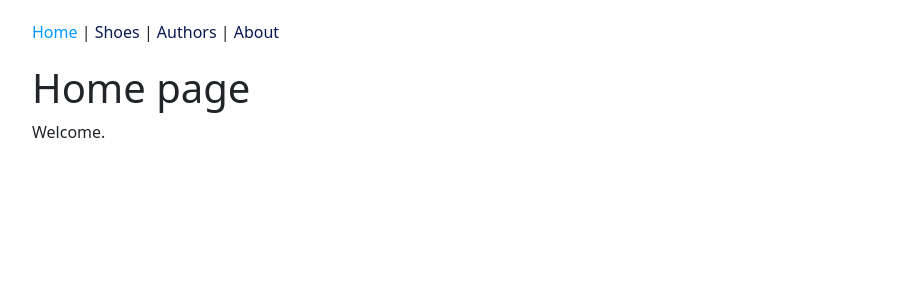
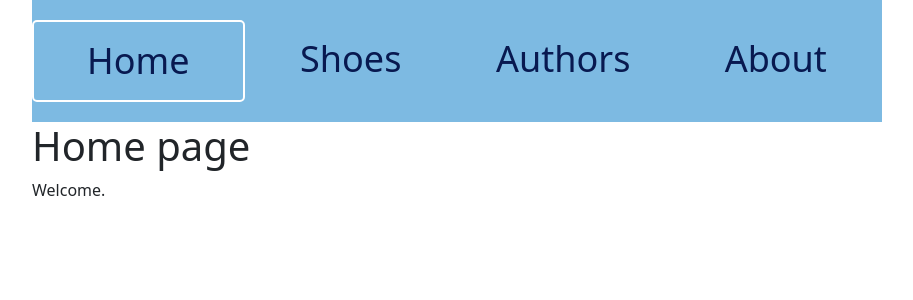
Before and after one commit to malgorzataxkowal/react-project, a React app: page / in a window 1280 px wide. Shown: the top 300 px of the page, without its empty margins (183-1096 px from the left). Built offline with nearby package versions, Linux system fonts and the light colour scheme.

Commit message:
SASS styling

```diff
--- a/src/components/authors/AuthorShoesList.js
+++ b/src/components/authors/AuthorShoesList.js
@@ -3,12 +3,12 @@ import { PropTypes } from "prop-types";
 
 const AuthorShoesList = ({ author, authorShoes }) => {
   return (
-    <>
+    <div className="authorsLists">
       <h3>Shoes created by : {author ?? ""}</h3>
       {authorShoes.map((item) => (
         <h4 key={item.id}>{item.title}</h4>
       ))}
-    </>
+    </div>
   );
 };
 AuthorShoesList.prototype = {
--- a/src/components/authors/AuthorsList.js
+++ b/src/components/authors/AuthorsList.js
@@ -3,7 +3,7 @@ import { PropTypes } from "prop-types";
 
 function Authors_List({ authorsList, displayAuthorsBooks }) {
   return (
-    <div>
+    <div className="authorsList">
       <h2>List of authors: </h2>
       <table className="table">
         <thead className="thead-dark">
--- a/src/components/common/Header.js
+++ b/src/components/common/Header.js
@@ -4,15 +4,18 @@ import { NavLink } from "react-router-dom";
 const Header = React.memo(function Header() {
   return (
     <nav>
-      <NavLink to="/" exact>
+      <NavLink className="HOME" to="/" exact>
         Home
       </NavLink>
-      {" | "}
-      <NavLink to="/shoes">Shoes</NavLink>
-      {" | "}
-      <NavLink to="/authors">Authors</NavLink>
-      {" | "}
-      <NavLink to="/about">About</NavLink>
+      <NavLink className="SHOES" to="/shoes">
+        Shoes
+      </NavLink>
+      <NavLink className="AUTHORS" to="/authors">
+        Authors
+      </NavLink>
+      <NavLink className="ABOUT" to="/about">
+        About
+      </NavLink>
     </nav>
   );
 });
--- a/src/components/shoes/ShoesList.js
+++ b/src/components/shoes/ShoesList.js
@@ -1,4 +1,3 @@
-import "bootstrap/dist/css/bootstrap.min.css";
 import PropTypes from "prop-types";
 import React from "react";
 import { Link } from "react-router-dom";
--- a/src/index.js
+++ b/src/index.js
@@ -4,7 +4,7 @@ import { BrowserRouter as Router } from "react-router-dom";
 import "bootstrap/dist/css/bootstrap.min.css";
 import App from "./components/App";
 import "./index.css";
-import "./index.scss";
+import "./sass/index.scss";
 import { Provider as ReduxProvider } from "react-redux";
 import { store } from "./features/storeConfiguration";
 
--- a/src/index.scss
+++ /dev/null
@@ -1,25 +0,0 @@
-$bodyFontColor:rgb(8, 25, 80);
-$visitedFontColor:rgb(0, 153, 255);
-
-nav{
-    a {
-        color: $bodyFontColor;
-        text-decoration: none;
-    }
-    a:hover{
-        background-color: antiquewhite;
-    }
-    a.active{
-        color: $visitedFontColor;
-    }
-}
-.listOfShoes{
-    h2{
-    color: $bodyFontColor;
-    }
-    button#addShoe{
-        position: absolute;
-        right:15px;
-
-    }
-}
--- /dev/null
+++ b/src/sass/_header.scss
@@ -0,0 +1,33 @@
+$headerTitles:(HOME #4fabe9 #b81111 ,SHOES #5283a3 #b13838 , AUTHORS  #2b6185  #b36262, ABOUT #093c5e #a58f8f);
+nav{
+    width: 100%;
+    background-color: #7dbae2;
+    overflow: auto;
+
+    a {
+        color: $bodyFontColor;
+        text-decoration: none;
+        float:left ;
+        text-align: center;
+        width: 25%;
+        padding: 12px 0;
+        transition: all 0.3s ease;
+        font-size: 36px;
+
+      &.active{
+       border: 2px solid rgb(255, 255, 255);
+       border-radius: 5px;
+       }
+       &:active{
+        box-shadow: 2px 2px 10px #fc894d;
+       }
+    }
+}
+
+@each $title in $headerTitles{
+    .#{nth($title,1)}:hover
+    {
+        background-color:#{nth($title,2)};
+        color:#{nth($title,3)};
+    }
+}
--- /dev/null
+++ b/src/sass/_listOfShoes.scss
@@ -0,0 +1,24 @@
+.listOfShoes{
+    @include border-radius;
+    h2{
+    color: $bodyFontColor;
+    padding: 0.5em 1em 0.5em 0.5em
+    }
+    button#addShoe{
+        position: absolute;
+        right:15px;
+
+    }
+    table{
+        button{
+        @include border-radius(5px,rgb(99, 151, 201) );
+        @include button-style;
+        }
+        button:hover{
+            background-color:rgba(10, 88, 255, 0.993) ;
+        }
+        a{
+            text-decoration: none;
+        }
+    }
+}
--- /dev/null
+++ b/src/sass/index.scss
@@ -0,0 +1,24 @@
+
+$bodyFontColor:rgb(8, 25, 80);
+$visitedFontColor:rgb(190, 133, 9);
+
+@mixin border-radius($radius:5px, $color:$bodyFontColor){
+    border-radius: $radius;
+    border-color: $color;
+    background-color: rgb(244, 251, 255);
+}
+@mixin button-style($fontColor:white, $backgroundColor:rgba(42, 108, 250, 0.993)){
+    background-color: $backgroundColor;
+    color: $fontColor;
+}
+
+@import "./header";
+
+@import "./listOfShoes";
+
+.authorsList{
+    @extend .listOfShoes;
+    td {
+        padding-left: 1em;
+    }
+}
```
